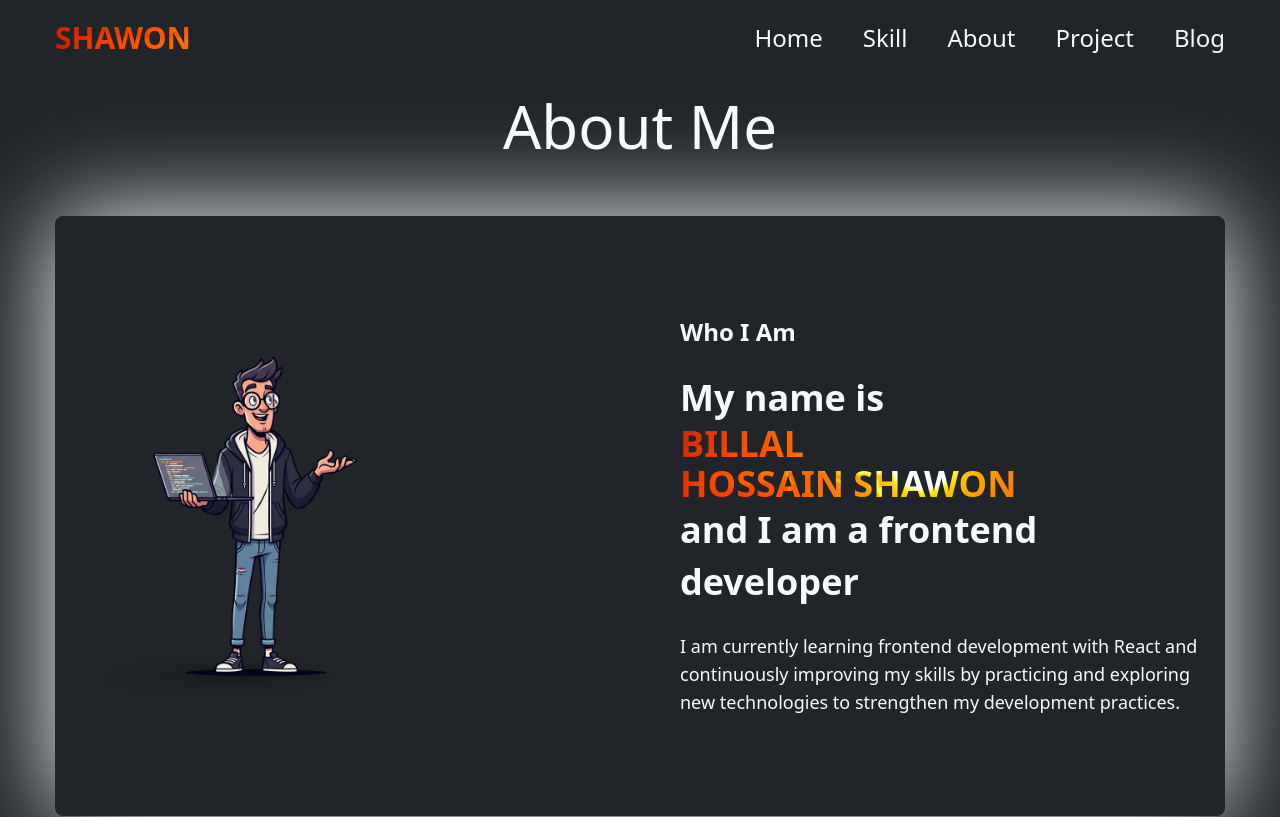
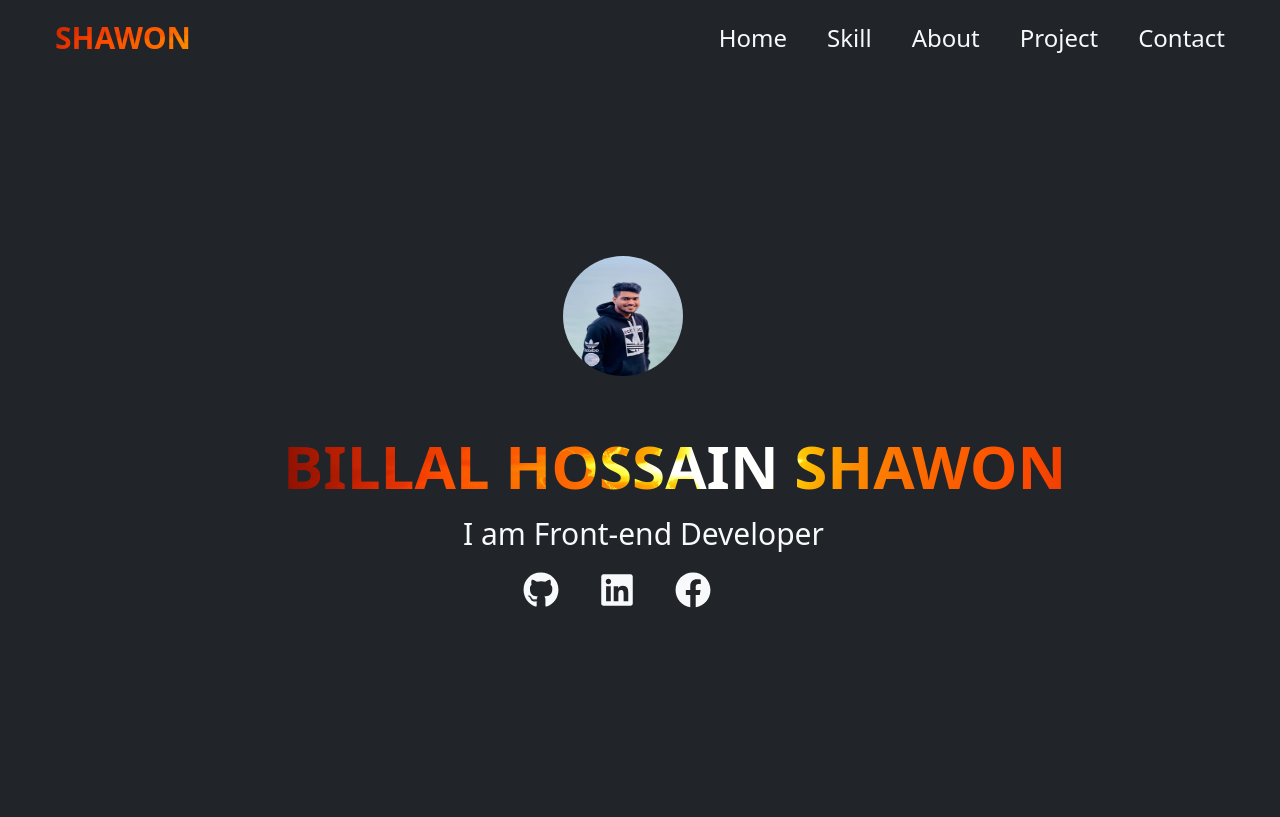
Before and after one commit to Shawon-1998/portfolio-project, a React (Vite) app in the folder my-project/: page / in a window 1280 px wide. Shown: the top 817 px of the page. Built offline with nearby package versions, Linux system fonts and the light colour scheme; a web font is replaced by a local one.

Commit message:
a portfolio structure has been completed

```diff
--- a/my-project/index.html
+++ b/my-project/index.html
@@ -4,7 +4,7 @@
     <meta charset="UTF-8" />
     <link rel="icon" type="image/svg+xml" href="/vite.svg" />
     <meta name="viewport" content="width=device-width, initial-scale=1.0" />
-    <title>my-project</title>
+    <title>Project-Shawon</title>
   </head>
   <body>
     <div id="root"></div>
--- a/my-project/src/App.jsx
+++ b/my-project/src/App.jsx
@@ -16,7 +16,7 @@ function App() {
       {/* <BgBody>
       </BgBody> */}
       <Nav />
-      {/* <Introduce /> */}
+      <Introduce />
       <AboutMe />
       <Skill />
       <Service />
--- /dev/null
+++ b/my-project/src/Components/Btn.jsx
@@ -0,0 +1,11 @@
+import React from 'react'
+
+const Btn = ({children,}) => {
+  return (
+    <div>
+         <button className='py-2 px-6 block mx-auto text-3xl border my-10 hover:bg-secondary hover:text-primary transition-all 0.3s rounded-lg'><a target="_blank" href="https://github.com/Shawon-1998?tab=repositories">{children}</a></button>
+    </div>
+  )
+}
+
+export default Btn
--- a/my-project/src/Components/Contact.jsx
+++ b/my-project/src/Components/Contact.jsx
@@ -6,7 +6,7 @@ const Contact = () => {
   return (
     <>
       <Container>
-        <div className='my-25'>
+        <div id='Contact' className= 'anima my-25'>
           <h1 className='mb-10'>Contact</h1>
         <h2 className='text-4xl '> Get In Touch  </h2>
         <Flex className='items-start'>
@@ -17,15 +17,15 @@ const Contact = () => {
             <form className='w-[60%] mt-10' action="">
                <div className='flex justify-between '>
                  <label htmlFor="text"></label>
-                <input type="text" className='text-primary w-[50%] me-5  py-5 ps-10 rounded-full bg-secondary border outline-0 placeholder:text-primary placeholder:text-lg' placeholder='Insert your name'/>
+                <input type="text" className='text-primary w-[50%] me-5  transition 0.3s hover:scale-105 py-5 ps-10 rounded-full bg-secondary border outline-0 placeholder:text-primary placeholder:text-lg' placeholder='Insert your name'/>
                 <label htmlFor="email"></label>
-                <input type="email" className='text-primary w-[50%] py-5 ps-10  rounded-full bg-secondary border outline-0 placeholder:text-primary placeholder:text-lg' placeholder='Insert your email'/>
+                <input type="email" className='text-primary w-[50%]  transition 0.3s hover:scale-105 py-5 ps-10  rounded-full bg-secondary border outline-0 placeholder:text-primary placeholder:text-lg' placeholder='Insert your email'/>
                </div>
                 <label htmlFor="text"></label>
-                <input type="" className='text-primary my-7 w-full py-5 ps-10  rounded-full bg-secondary border outline-0 placeholder:text-primary placeholder:text-lg' placeholder='Insert your subject'/>
+                <input type="" className='text-primary my-7 w-full  transition 0.3s hover:scale-105 py-5 ps-10  rounded-full bg-secondary border outline-0 placeholder:text-primary placeholder:text-lg' placeholder='Insert your subject'/>
 
                 <label htmlFor="text"></label>
-                <input type="text" className='text-primary  w-full pt-5 ps-10 pb-25  rounded-4xl bg-secondary border outline-0 placeholder:text-primary placeholder:text-lg' placeholder='Write your message'/>
+                <input type="text" className='text-primary transition 0.3s w-full hover:scale-105 pt-5 ps-10 pb-25  rounded-4xl bg-secondary border outline-0 placeholder:text-primary placeholder:text-lg' placeholder='Write your message'/>
             </form>
         </Flex>
       </div>
--- a/my-project/src/Components/Introduce.jsx
+++ b/my-project/src/Components/Introduce.jsx
@@ -1,6 +1,10 @@
 import React from 'react'
 import Container from './Container'
-import BlurText from './BlurText'
+import Img from '../assets/SHAWON.jpeg'
+import Flex from './Flex';
+import { FaGithub } from "react-icons/fa";
+import { FaLinkedin } from "react-icons/fa";
+import { FaFacebook } from "react-icons/fa";
 
 const handleAnimationComplete = () => {
   console.log('Animation completed!');
@@ -9,20 +13,37 @@ const Introduce = () => {
   return (
     <>
       <Container>
-        <BlurText
-          text="👋 Hi,
-            My name is
-           Billal Hossain Shawon
-            I am a Web Developer 💻"
-          delay={150}
-          animateBy="words"
-          direction="top"
-          onAnimationComplete={handleAnimationComplete}
-          className="text-5xl mt-15 mb-25 font-semibold w-full h-200 leading-0  text-secondary "
-        />
+        <div className='relative h-screen anima'>
+          <div className='absolute top-[20%] left-[40%]'>
+            <img src={Img} className='rounded-[50%] ms-10 h-30 w-30 hover:scale-150' alt="" />
+            <h3 className='-ms-60 mt-15 mb-5'> <span className='block text-transparent text-6xl font-bold uppercase bg-[url(assets/sunset-2180346.jpg)] bg-no-repeat bg-cover bg-center bg-clip-text  font-primary'>Billal Hossain  Shawon</span></h3>
+            <p className='-ms-15 text-3xl mb-5'>I am Front-end Developer</p>
+          <div className='flex gap-10 text-4xl'>
+            <a target='blank' href="https://github.com/Shawon-1998"><FaGithub /></a>
+           <a  href="www.linkedin.com/in/billal-hossain-shawon-479361344"><FaLinkedin /></a>
+           <a target='blank' href="https://www.facebook.com/share/17F8RkxhpW/"> <FaFacebook /></a>
+          </div>
+          </div>
+        </div>
+
       </Container>
     </>
   )
 }
 
 export default Introduce
+
+
+
+
+// <BlurText
+//         text="👋 Hi,
+//           My name is
+//          Billal Hossain Shawon
+//           I am a Web Developer 💻"
+//         delay={150}
+//         animateBy="words"
+//         direction="top"
+//         onAnimationComplete={handleAnimationComplete}
+//         className="text-5xl mt-15 mb-25 font-semibold w-full h-200 leading-0  text-secondary "
+//       />
--- a/my-project/src/Components/Nav.jsx
+++ b/my-project/src/Components/Nav.jsx
@@ -14,8 +14,8 @@ const Nav = () => {
             <li>Home</li>
             <li><a href="#Skill">Skill</a></li>
             <li ><a href="#AboutMe">About</a></li>
-            <li>Project</li>
-            <li>Blog</li>
+            <li><a href="#project">Project</a></li>
+            <li><a href="#Contact">Contact</a></li>
           </ul>
          </Flex>
         </Container>
--- a/my-project/src/Components/Project.jsx
+++ b/my-project/src/Components/Project.jsx
@@ -6,12 +6,14 @@ import img1 from '../assets/ecommerce .png'
 import img2 from '../assets/insta.png'
 import img3 from '../assets/corporate.png'
 import img4 from '../assets/restaurant.png'
+import Btn from './Btn'
 
 const Project = () => {
    return (
       <>
          <Container>
-            <h1 className='mt-15 mb-6'>Project</h1>
+          <div id='project' className='anima'>
+              <h1 className='mt-15 mb-6'>Project</h1>
             <div className='grid grid-cols-3 gap-y-10'>
                <ProjectCardSec
                   ImgSrc={img1}
@@ -68,7 +70,10 @@ const Project = () => {
                />
 
             </div>
-            <button className='py-2 px-6 block mx-auto text-3xl border my-10 hover:bg-secondary hover:text-primary hover:scale-110 rounded-lg'><a target="_blank" href="https://github.com/Shawon-1998?tab=repositories">View More</a></button>
+         <Btn>
+            View more
+         </Btn>
+          </div>
          </Container>
       </>
    )
--- a/my-project/src/index.css
+++ b/my-project/src/index.css
@@ -29,6 +29,9 @@ h1 {
   .container {
     margin: auto;
   }
+}
+html {
+  scroll-behavior: smooth;
 }
 
 /* use in nav Component  and about me */
```
